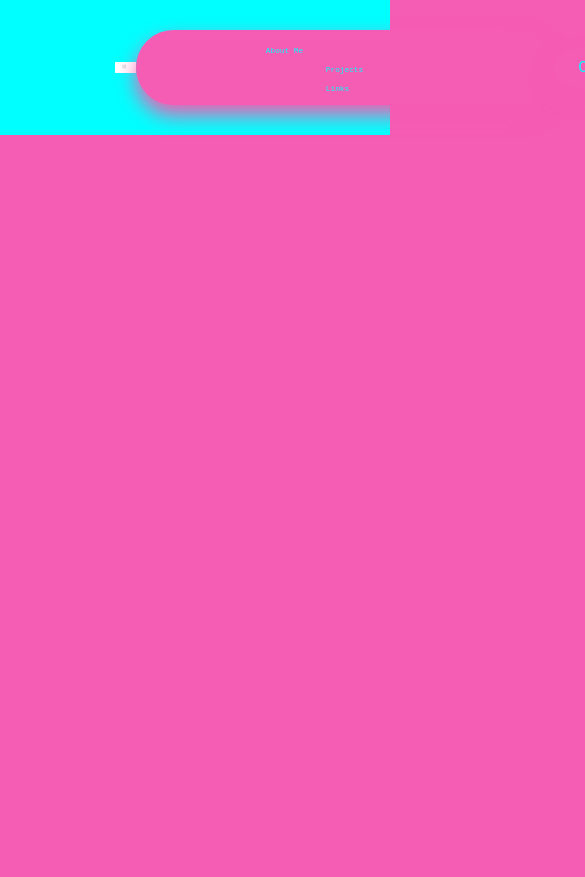
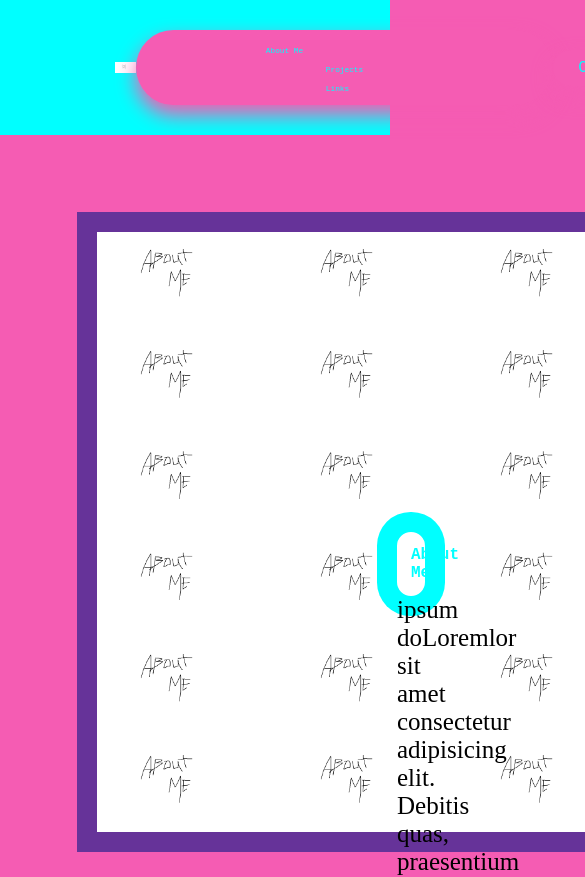
Before and after one commit to tomarmenta86/TJ-Professional-Portfolio, a plain HTML site: page index.html in a window 390 px wide. Shown: the top 877 px of the page, 585 px wide, since content can reach past the window. Before the commit the page ends 844 px from the top, so only its background shows below. Drawn offline with Linux system fonts and the light colour scheme.

Commit message:
ADDED... 	link from navbar to section 1. 	section boxes. 	background image on section. 	style for section text-align. 	responsive style for section headers. 	new placeholder image for 'aboutme' secction. 	missed earlier css comments.

```diff
--- a/index.html
+++ b/index.html
@@ -17,7 +17,7 @@
         <img class=placeholder src="Untitled.png" alt="placeholder">
         <nav><!--Created links for navbar-->
             <ul class="navlinks">
-                <li><a href="links">About Me<a></li>
+                <li><a href="#aboutme">About Me<a></li>
                 <li><a href="links">Projects<a></li>
                 <li><a href="links">Links<a></li>
             </ul>
@@ -26,8 +26,10 @@
         <a class="Contact" href="links"><button>Contact</a>
     </header>
     <body>
-        <p></p>
-
+        <main class = sections>
+             <h1 id="aboutme">About Me</h1>
+                 <Section> ipsum doLoremlor sit amet consectetur adipisicing elit. Debitis quas, praesentium fugiat sunt facilis quam voluptas laudantium quasi placeat accusamus autem vel ratione labore voluptatibus cumque assumenda neque corporis! Reprehenderit aspernatur veritatis rem!</Section>
+        </main>
     </body>
 
     <footer id="Footer"></footer>
--- a/style.css
+++ b/style.css
@@ -3,6 +3,7 @@
     padding: 0;
     margin: 0;
 }
+/*HEADER ELEMENT*/
 header{
     display: flex;
     justify-content: space-between;
@@ -10,7 +11,7 @@ header{
     padding: 30px 115px;
     background-color: aqua
 }
-
+/*NAVLINK BUTTON STYLING*/
 li, a, button {
     font-family: monospace;
     font-weight: 300;
@@ -19,14 +20,15 @@ li, a, button {
     text-decoration: none;
 }
 
-
+/*HEADER IMG*/
 .placeholder {
     cursor:pointer;
     max-width: 13%;
     height: auto;
 
+
 }
-
+/*NAVLINK BAR*/
 .navlinks{
     list-style: none;
     padding: 9px 25px;
@@ -36,7 +38,7 @@ li, a, button {
     background-color: rgb(245, 92, 179);
 
 }
-
+/*NAVLINK FORMATTING*/
 .navlinks li {
     display: inline-block;
     padding: 0px 75px;
@@ -77,7 +79,55 @@ button :hover {
 body {
     background-color: rgb(245, 92, 179) ;
 }
+/*BOXES FOR INFO*/
+.sections{
+    border: 20px solid rebeccapurple;
+    background-color: rgb(255, 255, 255);
+    padding: 300px;
+    margin: 77px;
+    width: 60%;
+    height: 100px;
+    /*BACKGROUND IMAGE ON SECTIONS*/
+    background-image: url(aboutmeplaceholder.png);
+    background-repeat: repeat;
+    background-size: 30%;
 
+
+
+
+
+}
+/*SECTIONS TEXT*/
+.sections section {
+    color: rgb(0, 0, 0);
+    font-size: 25px;
+
+}
+/*SECTIONS HEADERS*/
+.sections #aboutme{
+
+   font-size: 16px;
+   font-family: monospace;
+   background-color: rgb(245, 92, 179);
+   border: 14px solid;
+   border-color: white ;
+   border-radius: 30px;
+   text-align: center;
+   color: aqua;
+   box-shadow: 0px 0px 0px 20px;
+   width: 100%;
+   margin-bottom: 10%;
+   display:
+
+}
+/*HOVER ELEMENT ON 'ABOUT ME' SECTION*/
+.sections #aboutme:hover{
+    color: rgb(52, 255, 52);
+    background-color: rgb(0, 0, 0);
+}
+.sections h1{
+
+}
 
 
 #footer {
```
Also changed, not shown: aboutmeplaceholder.png (added).
